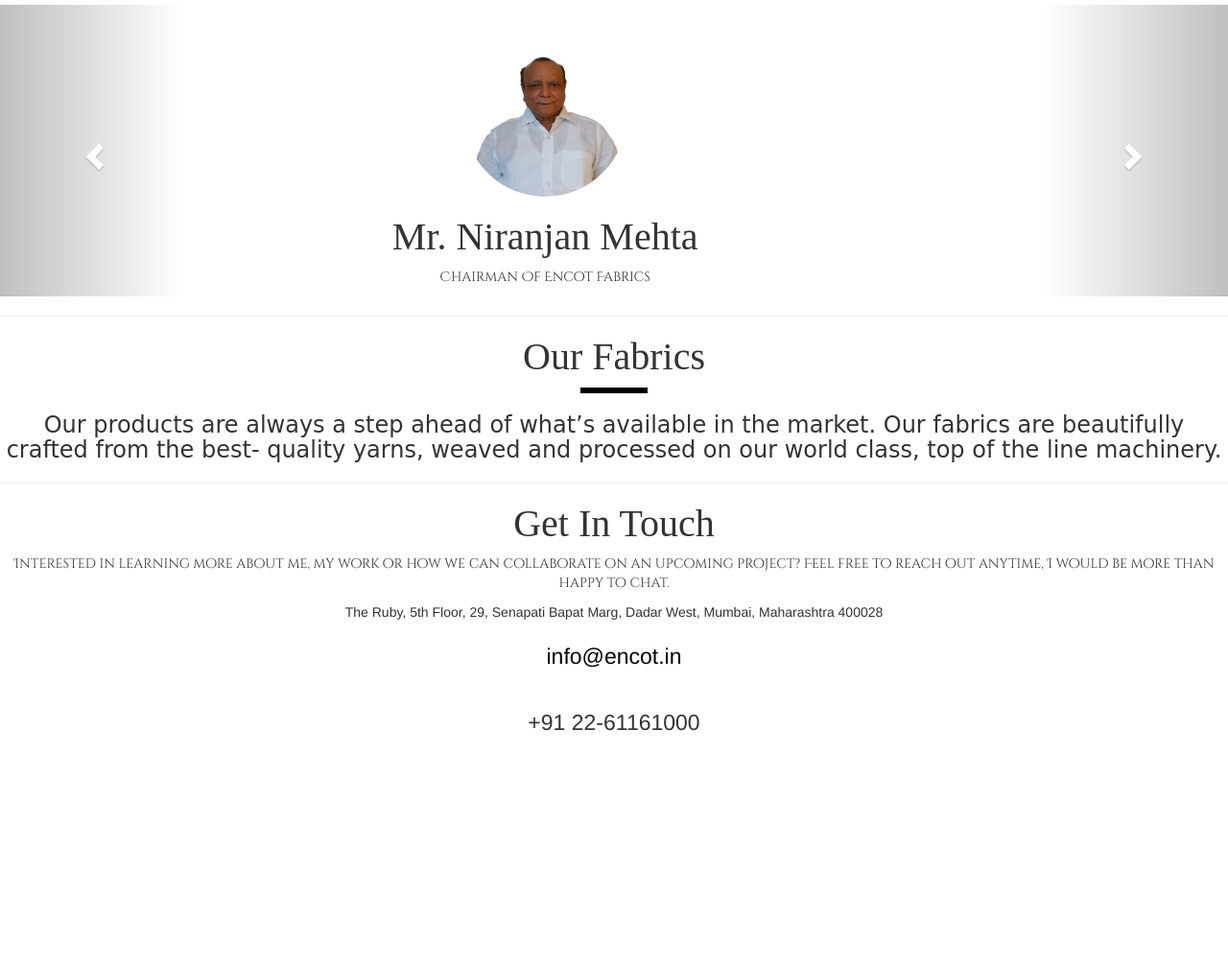
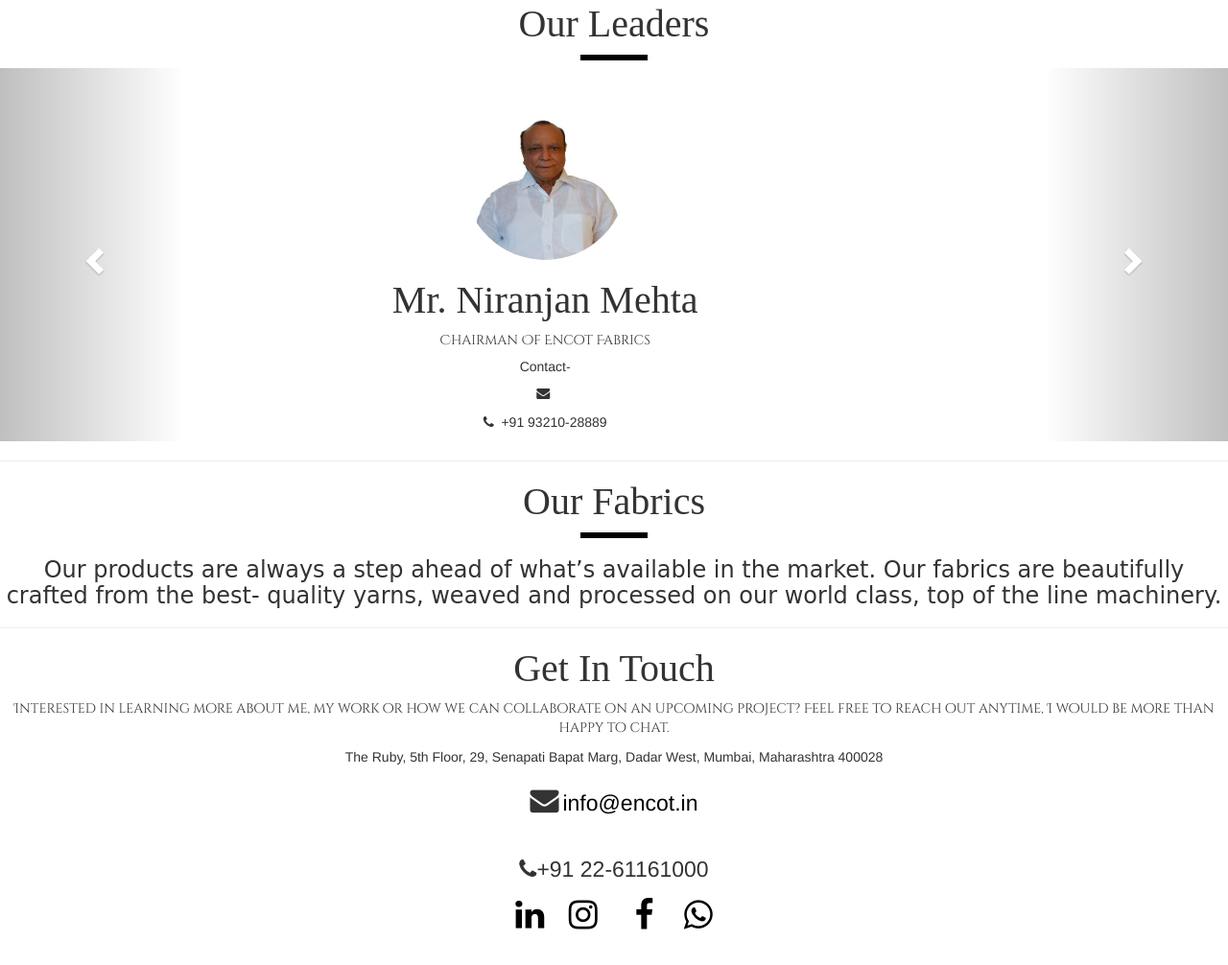
Before and after one commit to skmtheprocoder/ENCOT-FABRICS, a plain HTML site: page index.html in a window 1280 px wide. Shown: the part 974-1980 px from the top of the page at 96% size. Before the commit the page ends 1750 px from the top, so only its background shows below. Drawn offline with nearby package versions, Linux system fonts and the light colour scheme; grey boxes are pictures that could not be loaded.

Commit message:
Add files via upload

```diff
--- a/index.html
+++ b/index.html
@@ -67,6 +67,7 @@ Navigation bar code here
 Our creative and advanced fabric offerings cover almost every type of design and texture in the market. Our fabrics add a touch of class to executive menswear, women's wear, and kids wear with innovative designs adding to the feel and beauty of our garments.
 A renowned firm engaged in manufacturing and supplying all kind of fabrics in accordance with preset standards of the industry. Our clients applaud the creativity and durability of our products, together with the exceptional levels of service we provide.</p>
         <br>
+        <h1> Our Leaders</h1>
          <div class="line"> </div>
         <div id="myCarousel" class="carousel slide" data-ride="carousel">
             <div class="carousel-inner">
@@ -75,6 +76,9 @@ A renowned firm engaged in manufacturing and supplying all kind of fabrics in ac
                         <div class="carousel-content">
                             <h1> Mr. Niranjan Mehta</h1>
                             <p> Chairman Of Encot Fabrics</p>
+                            <h5> Contact-</h5>
+                            <p id="cm"> <i class="fa fa-envelope"></i>&nbsp;</p>
+                            <p id="ccn"> <i class="fa fa-phone"> </i>&nbsp; +91 93210-28889</p>
                         </div>
                     </center>
                 </div>
@@ -83,6 +87,9 @@ A renowned firm engaged in manufacturing and supplying all kind of fabrics in ac
                         <div class="carousel-content">
                             <h1> Mr. Khushwant Mehta</h1>
                             <p> Director Of Encot Fabrics </p>
+                             <h5> Contact-</h5>
+                            <p id="d1m"> <i class="fa fa-envelope"></i>&nbsp;khushwant@encot.in</p>
+                            <p id="d1cn"> <i class="fa fa-phone"> </i>&nbsp; +91 97697-98039</p>
                         </div>
                     </center>
                     </div>
@@ -91,6 +98,9 @@ A renowned firm engaged in manufacturing and supplying all kind of fabrics in ac
                         <div class="carousel-content">
                             <h1> Mr. Siddharth Mehta</h1>
                             <p> Director Of Encot Fabrics </p>
+                             <h5> Contact-</h5>
+                            <p id="d2m"> <i class="fa fa-envelope"></i>&nbsp;siddharth@encot.in</p>
+                            <p id="d2cn"> <i class="fa fa-phone"> </i>&nbsp; +91 998204-80208</p>
                         </div>
                     </center>
             </div>
@@ -119,13 +129,21 @@ and processed on our world class, top of the line machinery.
         <h1> Get In Touch </h1>
         <p>Interested in learning more about me, my work or how we can collaborate on an upcoming project? Feel free to reach out anytime, I would be more than happy to chat.</p>
         <address>The Ruby, 5th Floor, 29, Senapati Bapat Marg, Dadar West, Mumbai, Maharashtra 400028</address>
-        <i glyphicon glyphicon-chevron-envelope> </i>
+        <i class="fa fa-envelope" id="gmail"> </i>
         <a href="mailto:info@encot.in.com?Subject=Hi">
      info@encot.in
             </a>
         <br><br>
-      <h2 id="cn"> +91 22-61161000 </h2>
+        <span>
 
+     <h2 id="cn">  <i class="fa fa-phone"> </i>+91 22-61161000 </h2>
+            </span>
+        <span id="social">
+     <a href="https://www.linkedin.com/company/encot-fabrics/" id="in"> <i class="fa fa-linkedin"> </i> </a> &nbsp;&nbsp;&nbsp; <a href="https://www.instagram.com/encot_fabrics/?utm_medium=copy_link" id="insta"> <i class="fa fa-instagram"></i>&nbsp;&nbsp;&nbsp; </a> <a href="https://www.facebook.com/encotfabric/" id="face"> <i class="fa fa-facebook"></i> </a>&nbsp;&nbsp;&nbsp;<a href="https://api.whatsapp.com/send?phone=919769798039&app=facebook&entry_point=page_cta&fbclid=IwAR0-JEBUGPSgRqcoVQCx38NU39LQMxIiDr3TfqlZqur1bK_Zm7lCQQ87zSg" id="whats"> <i class="fa fa-whatsapp"> </i> </a></span>
+
+        <iframe src="https://www.google.com/maps/embed?pb=!1m18!1m12!1m3!1d3771.894624596818!2d72.84156831401496!3d19.024364487117527!2m3!1f0!2f0!3f0!3m2!1i1024!2i768!4f13.1!3m3!1m2!1s0x3be7ceda76030c31%3A0xc7669650b3b7e6d3!2sEncot%20Fabrics%20Private%20Limited!5e0!3m2!1sen!2sin!4v1651740547315!5m2!1sen!2sin" width="600" height="450" style="border:0;" allowfullscreen="" loading="lazy" referrerpolicy="no-referrer-when-downgrade"></iframe>
+        <p> <i class="fa fa-copyright"></i>2022 by ENCOT FABRICS </p>
     </section>
+
 </body>
 </html>
--- a/style.css
+++ b/style.css
@@ -99,3 +99,47 @@ a{
 #cn{
 font-size: 23px;
 }
+
+#gmail{
+   font-size: 30px;
+}
+
+#in{
+      font-size: 35px;
+}
+
+#insta{
+    font-size: 35px;
+}
+
+#face{
+    font-size: 35px;
+}
+
+#whats{
+    font-size: 35px;
+}
+
+#d1m{
+    font-family: inherit;
+}
+
+#d1cn{
+    font-family: inherit;
+}
+
+#d2m{
+    font-family: inherit;
+}
+
+#d2cn{
+    font-family: inherit;
+}
+
+#cm{
+    font-family: inherit;
+}
+
+#ccn{
+    font-family: inherit;
+}
```
